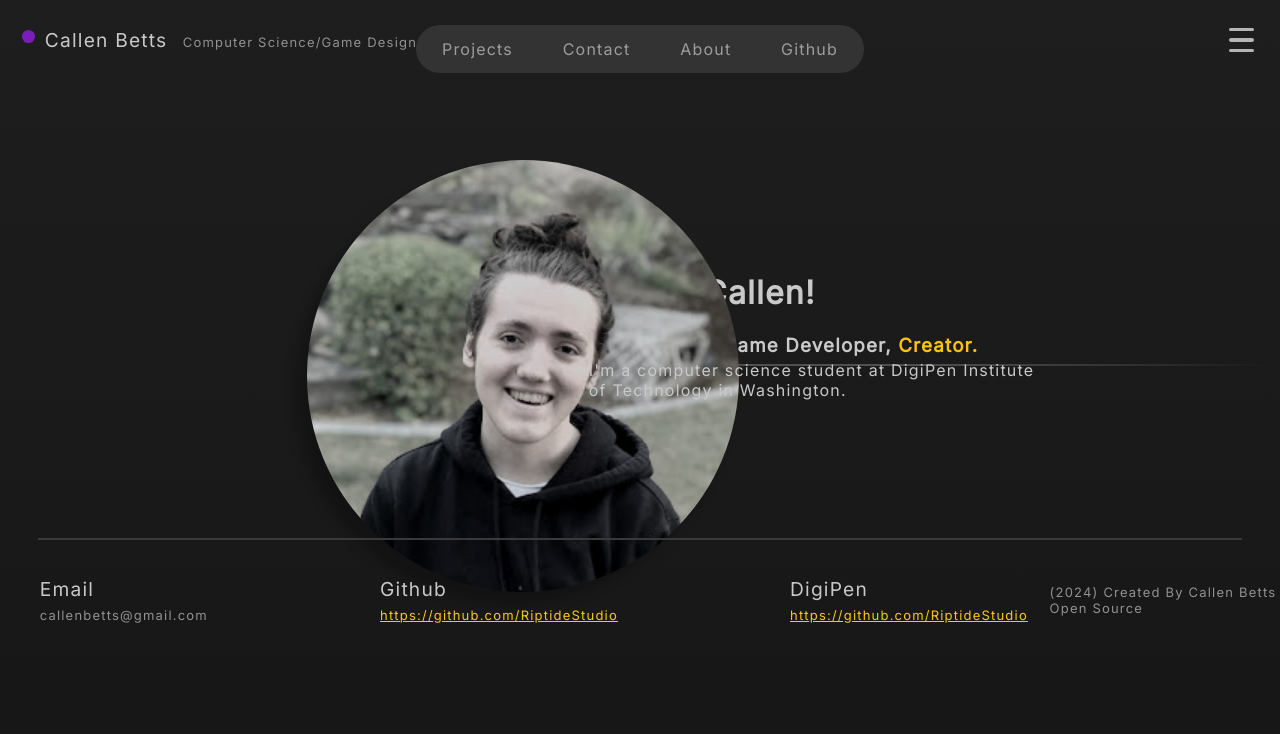
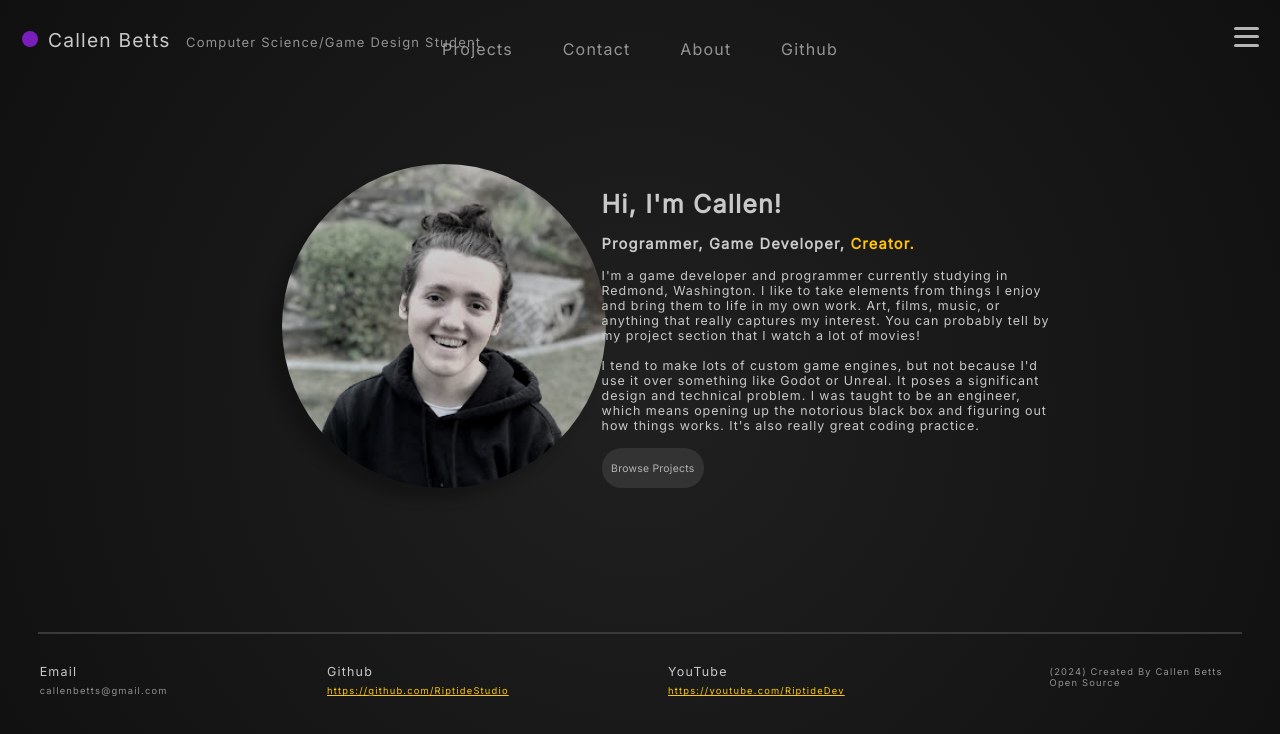
Before and after one commit to RiptideStudio/CS-Portfolio, a plain HTML site: page Homepage/about.html in a window 1280 px wide. Drawn offline with Linux system fonts and the light colour scheme.

Commit message:
Polished about page

```diff
--- a/Homepage/about.css
+++ b/Homepage/about.css
@@ -1,13 +1,14 @@
 .aboutTitle {
   text-align: left;
   margin-top: 25vh;
-  margin-left: 46%;
+  font-size: calc(0.6vw + 0.6vh);
+  margin-left: 45vw;
   position: absolute;
 }
 
 .info-card {
   color: rgb(200, 200, 200);
-  margin-left: 3.5vw;
+  margin-left: 48px;
   margin-top: 3.5vh;
   display: inline-block;
   font-size: larger;
@@ -16,13 +17,13 @@
 .info-card::before {
     content: '';
     display: inline-block;
-    width: 1vw;
-    height: 1vw;
+    width: 16px;
+    height: 16px;
     background-color: rgb(121, 29, 187);
     border-radius: 50%;
     position: absolute;
-    margin-left: -1.75vw;
-    margin-top: 0.25vh;
+    margin-left: -26px;
+    margin-top: 0.35vh;
 }
 
 .info-card-description {
@@ -32,15 +33,14 @@
   font-size: small;
 }
 
-.aboutTitle h3::after {
-  content: '';
+/* For bottom information links on about page */
+.horizontal-line {
+  border: none;
+  height: 1.5px;
   position: absolute;
-  left: 0%;
-  width: 175%;
-  bottom: 1.25vh;
-  height: 0.2vh;
-  background: linear-gradient(to right, #4f4f4f, #4f4f4f, #79797900);
-  border-radius: 2px;
+  background-color: #393939;
+  width: 94%;
+  margin: 18vh 3%
 }
 
 /* Styling for the whole HTML and body */
@@ -55,7 +55,7 @@ body.fade-in {
 }
 
 html {
-  background-image: linear-gradient(to top, rgb(22, 22, 22), rgb(30, 30, 30));
+  background-image: radial-gradient(circle, rgb(32, 32, 32), rgb(16, 16, 16));
 }
 
 body {
@@ -63,50 +63,39 @@ body {
 }
 
 img {
-  width: 150%;
+  width: calc(15.6vw + 15.6vh);
   box-shadow: -12px 12px 12px rgba(0, 0, 0, 0.25);
   border-radius: 100%;
-  margin-left: 40%;
-  margin-top: 0%;
+  margin-left: 22vw;
+  margin-top: 24vh;
+  display: flex;
+  align-items: center;
+  justify-content: center;
 }
 
-.image-left {
-  position: absolute;
-  justify-content: left;
-  top: 20%;
-  left: 15%;
+.text-wrapper {
+  margin-left: 2vw;
+  margin-top: -10vh;
 }
 
 .image-text-right {
   position: absolute;
   text-align: left;
-  left: 31vw;
-  top: 25vh;
   color: rgb(200, 200, 200);
-  font-size: 16px;
+  font-size: calc(0.6vw + 0.6vh);
   letter-spacing: 0.075em;
   width: 36vw;
-  height: 360px;
   white-space: normal;
   word-wrap: break-word;
-}
-
-/* For bottom information links on about page */
-.horizontal-line {
-  border: none;
-  height: 2px;
-  position: absolute;
-  background-color: #393939;
-  width: 94%;
-  margin: 38% 3%
 }
 
 .info-container {
   display: inline-block;
   position: relative;
   left: 3.1%;
-  margin-top: 41%;
-  margin-right: 13vw;
+  top: 22vh;
+  margin-right: 12vw;
+  font-size: calc(0.5vw + 0.5vh);
 }
 
 .info-title {
@@ -115,14 +104,46 @@ img {
 }
 
 .info-text {
-  font-size: small;
   color: #919191;
   margin-top: 0.75vh;
+  font-size: calc(0.45vw + 0.45vh);
 }
 
 .copyright-text {
-  font-size: small;
   color: #919191;
   margin-left: 82%;
-  margin-top: -5vh;;
+  margin-top: 18vh;
+  font-size: calc(0.45vw + 0.45vh);
 }
+
+.project-select a {
+  text-decoration: none;
+  color: inherit;
+}
+.project-select {
+  font-size: calc(0.5vw + 0.5vh);
+  color:rgb(179, 179, 179);
+  position: absolute;
+  align-content: center;
+  text-align: center;
+  margin-top: -5vh;
+  left: 47%;
+  width: 8vw;
+  height: 5vh;
+  background-color: rgb(51, 51, 51);
+  border-radius: 24px;
+  transition: 0.2s;
+  cursor: pointer;
+  letter-spacing: 0.025em;
+}
+
+.project-select:hover {
+  background-color: rgb(231, 200, 0);
+  scale: 1.1;
+  color: black;
+}
+
+.project-select:active {
+  background-color: rgb(231, 200, 0);
+  scale: 0.9;
+}
--- a/Homepage/about.html
+++ b/Homepage/about.html
@@ -54,6 +54,7 @@
 </div>
 
 <!-- Start Main body -->
+<div class="text-wrapper">
   <div class="aboutTitle">
     <h1>
       Hi, I'm Callen!
@@ -63,13 +64,22 @@
       <span class="fade-word">Game Developer,</span>
       <span class="yellow-text fade-word">Creator.</span>
     </h3>
+      <div class="image-text-right">
+        I'm a game developer and programmer currently studying in Redmond, Washington. I like to take elements from things I enjoy and bring them to life in my own work. Art, films, music, or anything that really captures my interest.
+        You can probably tell by my project section that I watch a lot of movies!
+        <br><br>
+        I tend to make lots of custom game engines, but not because I'd use it over something like Godot or Unreal. It poses a
+        significant design and technical problem.
+        I was taught to be an engineer, which means opening up the notorious black box and figuring out how things works. It's also really great coding practice.
+      </div>
+  </div>
 </div>
 <div class="image-left">
   <img src="Images/profile.jpg" alt="Visual Studio Image">
-  <div class="image-text-right">
-    I'm a computer science student at DigiPen Institute of Technology in Washington.
 </div>
-</div>
+
+<div class="project-select">
+  <a href="index.html">Browse Projects</a>
 </div>
 
 <hr class="horizontal-line">
@@ -85,15 +95,15 @@
 </div>
 
 <div class="info-container">
-  <div class="info-title">DigiPen</div>
-  <div class="info-text"><a href="https://github.com/RiptideStudio">https://github.com/RiptideStudio</a></div>
+  <div class="info-title">YouTube</div>
+  <div class="info-text"><a href="https://www.youtube.com/channel/UCD8CQo60qQ9u7eGsyPsTYBA">https://youtube.com/RiptideDev</a>
+  </div>
 </div>
 
 <div class="copyright-text">(2024) Created By Callen Betts<br>Open Source</div>
 
 <!-- End main body -->
 
-</div>
 
 <script>
 window.addEventListener('load', function() {
--- a/Homepage/hamburger.css
+++ b/Homepage/hamburger.css
@@ -9,8 +9,8 @@
   background: none;
   border: none;
   cursor: pointer;
-  width: 4vw;
-  height: 6vh;
+  width: calc(2vw + 2vh);
+  height: calc(2vw + 2vh);
   display: flex;
   flex-direction: column;
   justify-content: space-around; /* Distributes spacing evenly */
--- a/Homepage/navbar.css
+++ b/Homepage/navbar.css
@@ -1,11 +1,10 @@
 /* Initial state of the navbar before any animation */
 #navbar {
-  background-color: rgb(51, 51, 51);
   position: fixed;
   top: 24px; /* Start off-screen */
   left: 50%; /* Center horizontally */
   transform: translateX(-50%); /* Offset by half of the navbar's width */
-  width: 35%;
+  width: 40dvw;
   text-align: center;
   z-index: 100;
   border-radius: 240px;
--- a/Homepage/sidebar.css
+++ b/Homepage/sidebar.css
@@ -10,8 +10,8 @@
     overflow-x: hidden; /* Prevent horizontal scroll */
     opacity: 0;
     transition: 0.3s ease-in-out; /* Smooth transition for opening and closing */
-    box-shadow: -16px -16px 64px black;
-    background-image: linear-gradient(to right, rgb(0, 0, 0, 1) -100%, rgb(20, 20, 20) 100%);
+    box-shadow: -16px 0px 16px rgba(0, 0, 0, 0.406);
+    background-image: linear-gradient(to right, rgb(12, 12, 12) -100%, rgb(12, 12, 12) 100%);
   }
 
   /* Sidebar Content */
--- a/Homepage/word.js
+++ b/Homepage/word.js
@@ -1,6 +1,6 @@
 window.addEventListener('load', () => {
     const words = document.querySelectorAll('.fade-word');
-    let delay = 500;
+    let delay = 1000;
 
     words.forEach((word, index) => {
       // Set a timeout for each word, increasing the delay for each subsequent word
```
Lines whose indentation alone changed are shown as unchanged.
